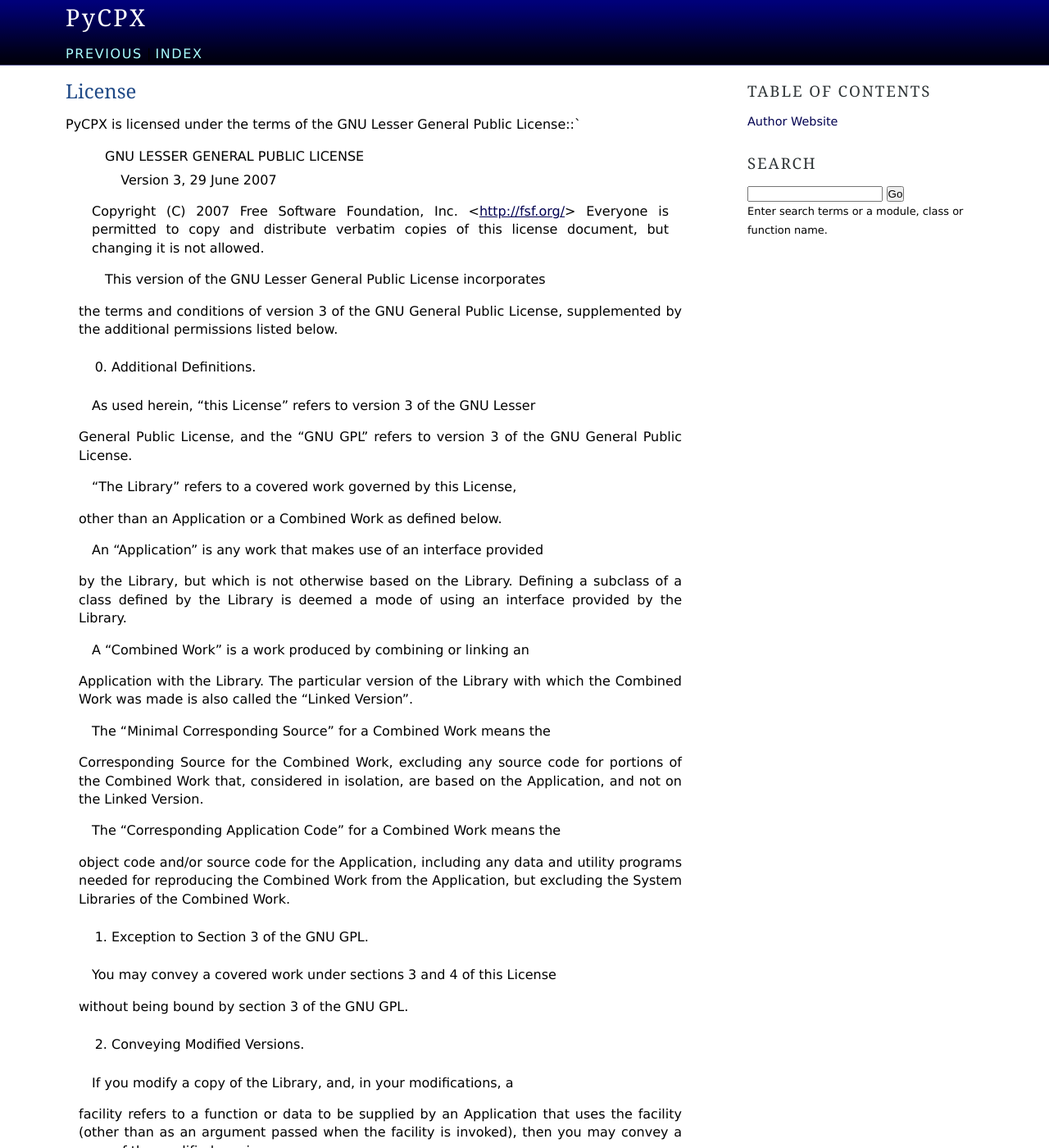
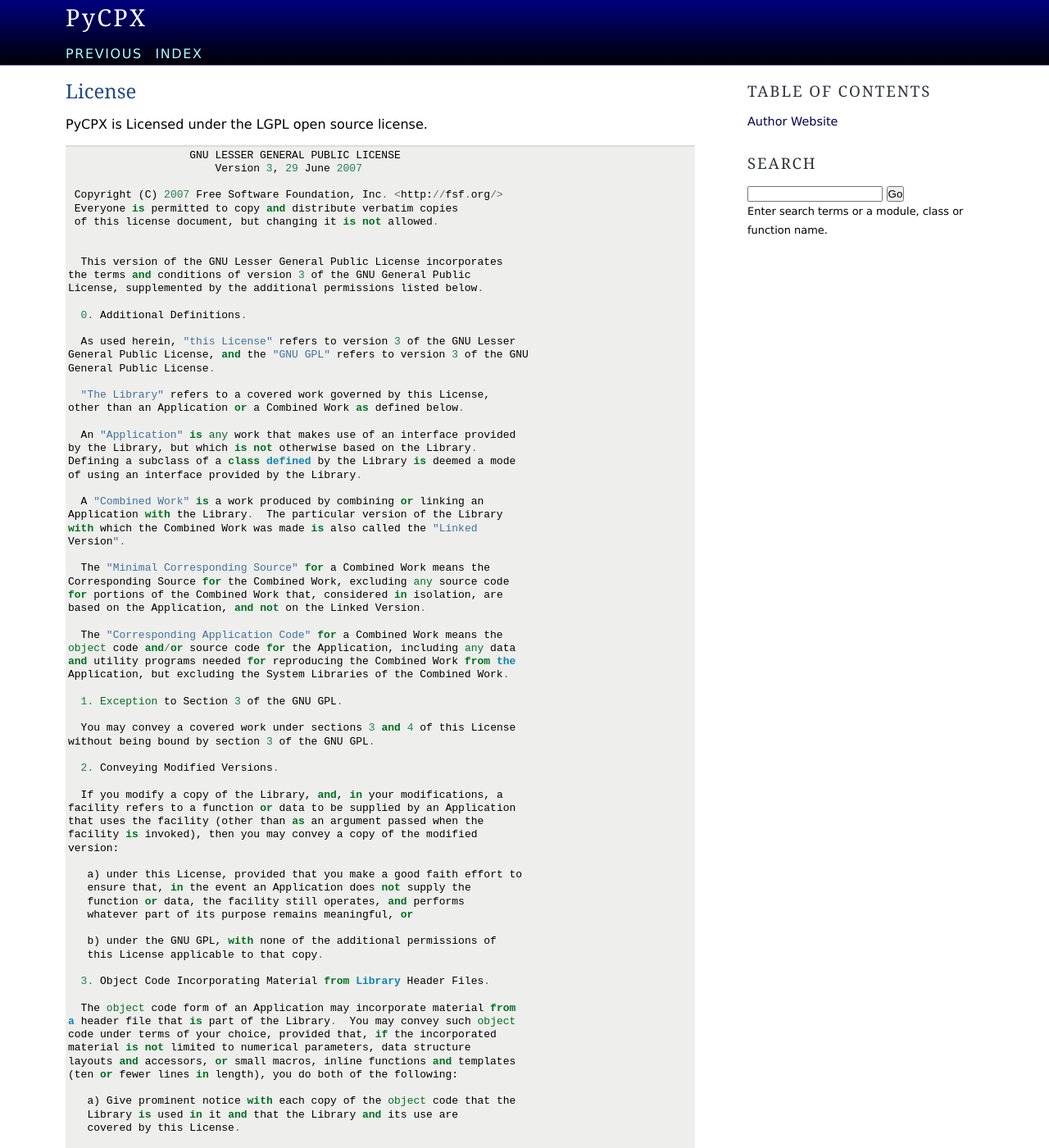
Before and after one commit to hoytak/pycpx, a Sphinx documentation site: the page built from doc/license.rst, in a window 1280 px wide and 1400 px high. Shown: the whole window at 82% size. Built offline with Sphinx 7.4.7, drawn with Linux system fonts in a browser that asks for light colours; some of the changed text lies outside the part shown.

Commit message:
Cleaned up the license.rst file.

```diff
--- a/doc/license.rst
+++ b/doc/license.rst
@@ -1,9 +1,10 @@
+==================
 License
-=======
+==================
 
-PyCPX is licensed under the terms of the GNU Lesser General Public
-License::`
+PyCPX is Licensed under the LGPL open source license.
 
+::
 
 		     GNU LESSER GENERAL PUBLIC LICENSE
 			 Version 3, 29 June 2007
```
